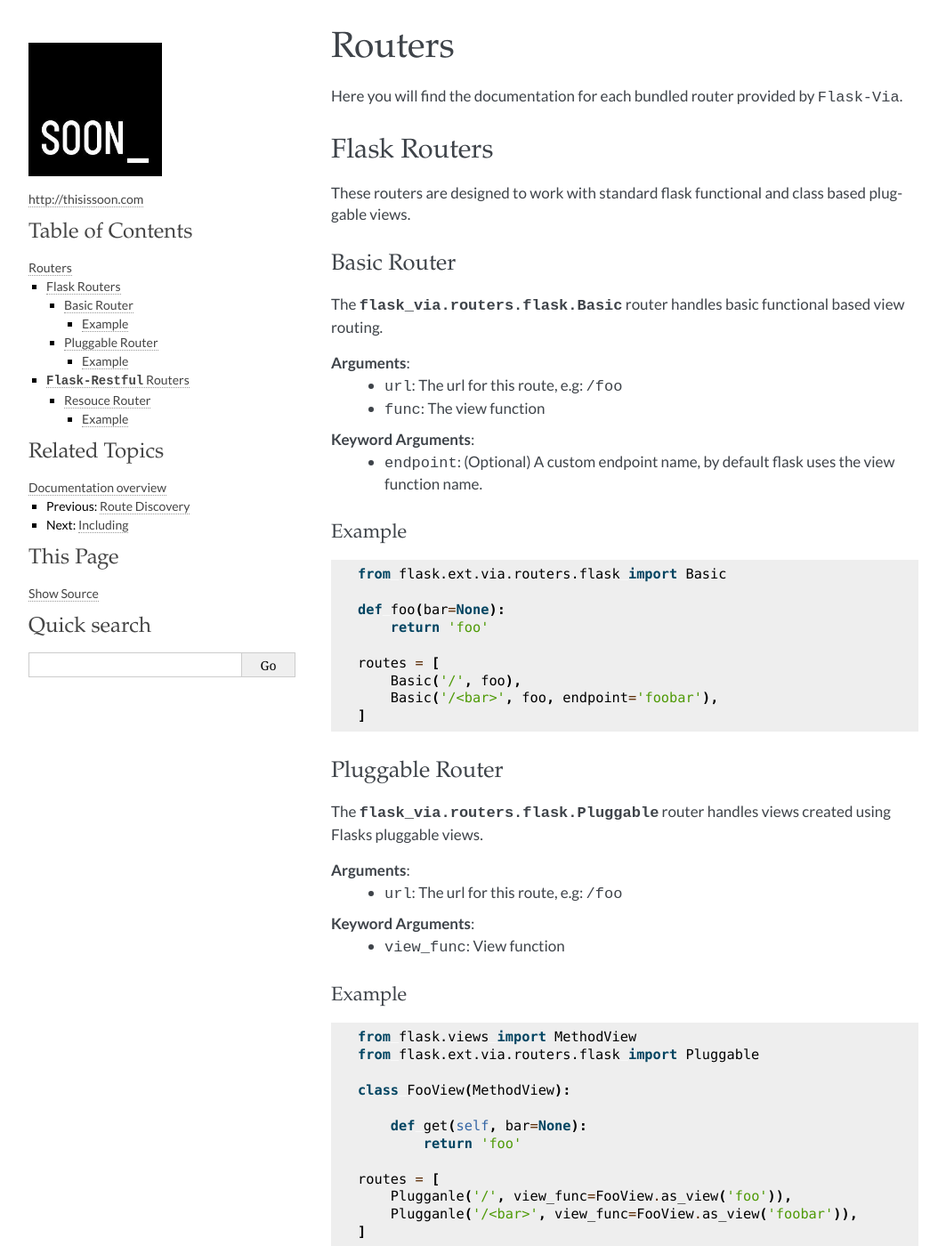
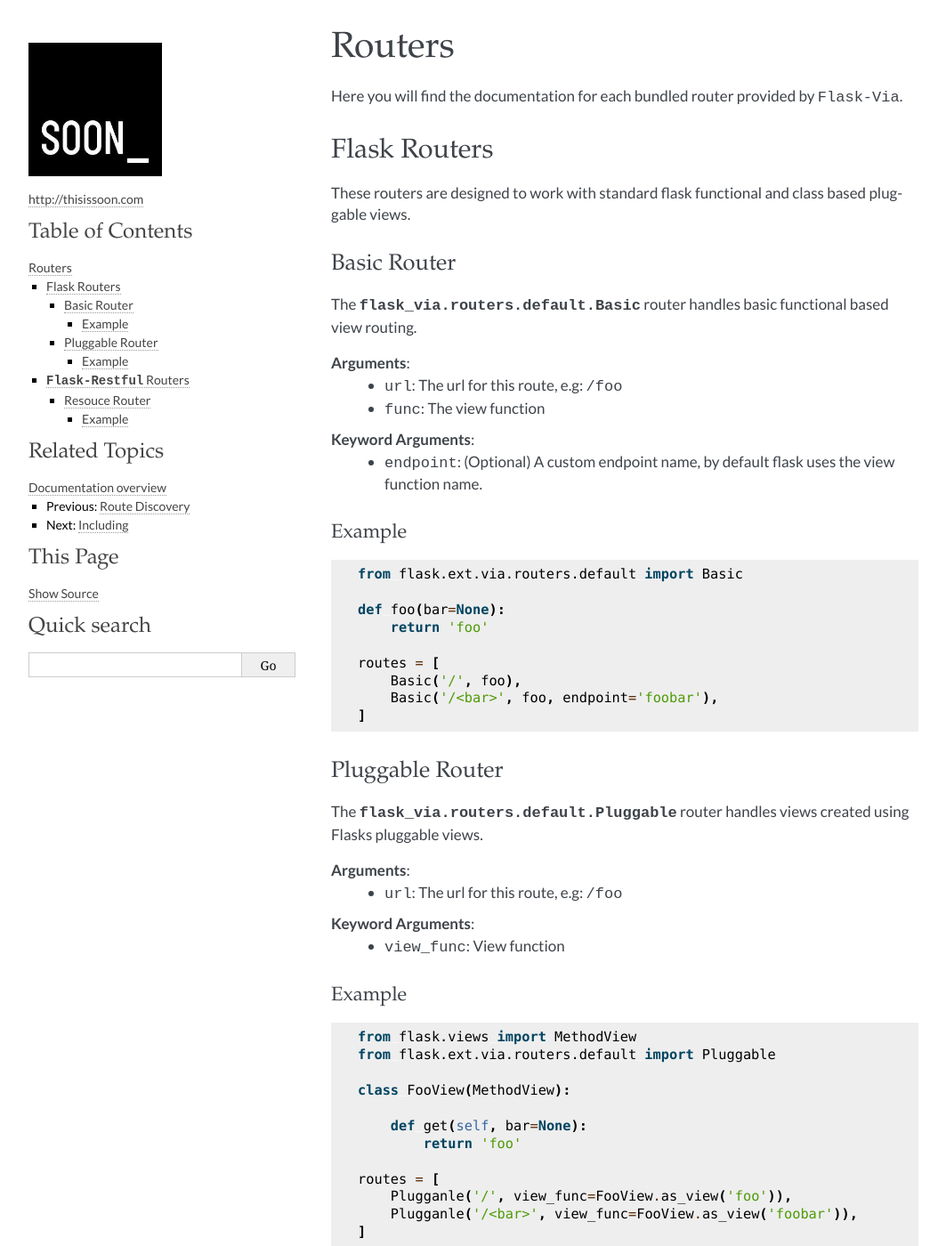
Before and after one commit to thisissoon/Flask-Via, a Sphinx documentation site: the page built from docs/routers.rst, in a window 1280 px wide and 1400 px high. Shown: the whole window at 89% size, without its empty margins (98-1161 px from the left). Built offline with Sphinx 7.4.7, drawn with Linux system fonts in a browser that asks for light colours; some web fonts are replaced.

Commit message:
Updating docs

```diff
--- a/docs/api.rst
+++ b/docs/api.rst
@@ -12,7 +12,7 @@
     :special-members: __init__
     :show-inheritance:
 
-.. automodule:: flask_via.routers.flask
+.. automodule:: flask_via.routers.default
     :members:
     :private-members:
     :special-members: __init__
--- a/docs/examples.rst
+++ b/docs/examples.rst
@@ -9,3 +9,4 @@
 * `Mixed Routers Example Example <https://github.com/thisissoon/Flask-Via/blob/master/flask_via/examples/mixed.py>`_
 * `Basic Restful Example <https://github.com/thisissoon/Flask-Via/blob/master/flask_via/examples/restful.py>`_
 * `Small Application Example <https://github.com/thisissoon/Flask-Via/tree/master/flask_via/examples/small>`_
+* `Blueprint Application Example <https://github.com/thisissoon/Flask-Via/tree/master/flask_via/examples/blueprints>`_
--- a/docs/include.rst
+++ b/docs/include.rst
@@ -42,11 +42,11 @@
 
 In the ``foo.routes`` we would have::
 
-    from flask.ext.via.routes import flask
+    from flask.ext.via.routes import default
     from foo.bar.views import some_view
 
     routes = [
-        flask.Basic('/bar', some_view)
+        default.Basic('/bar', some_view)
     ]
 
 You can see this in action with the
--- a/docs/quickstart.rst
+++ b/docs/quickstart.rst
@@ -27,7 +27,7 @@
 
     from flask import Flask
     from flask.ext.via import Via
-    from flask.ext.via.routers.flask import Basic
+    from flask.ext.via.routers.default import Basic
 
     app = Flask(__name__)
 
@@ -46,7 +46,7 @@
         app.run(debug=True)
 
 Lines ``10-13`` show how routes are defined in a list using the basic flask
-router class (:py:class:`flask_via.routers.flask.Basic`).
+router class (:py:class:`flask_via.routers.default.Basic`).
 
 Line ``16`` shows how we ``Flask-Via`` looks for where routes are defined, this
 can be set as we have done above or using the ``VIA_ROUTES_MODULE`` application
--- a/docs/route_discovery.rst
+++ b/docs/route_discovery.rst
@@ -72,11 +72,11 @@
 
 Within ``routes.py`` we have::
 
-    from flask.ext.via.routers import flask
+    from flask.ext.via.routers import default
 
     urls = [
-        flask.Basic('/', home),
-        flask.Basic('/about', about),
+        default.Basic('/', home),
+        default.Basic('/about', about),
     ]
 
 Within ``app.py`` we have::
--- a/docs/routers.rst
+++ b/docs/routers.rst
@@ -13,7 +13,7 @@
 Basic Router
 ~~~~~~~~~~~~
 
-The :py:class:`flask_via.routers.flask.Basic` router handles basic functional
+The :py:class:`flask_via.routers.default.Basic` router handles basic functional
 based view routing.
 
 **Arguments**:
@@ -29,7 +29,7 @@
 
 .. sourcecode:: python
 
-    from flask.ext.via.routers.flask import Basic
+    from flask.ext.via.routers.default import Basic
 
     def foo(bar=None):
         return 'foo'
@@ -42,7 +42,7 @@
 Pluggable Router
 ~~~~~~~~~~~~~~~~
 
-The :py:class:`flask_via.routers.flask.Pluggable` router handles views created
+The :py:class:`flask_via.routers.default.Pluggable` router handles views created
 using Flasks pluggable views.
 
 **Arguments**:
@@ -57,7 +57,7 @@
 .. sourcecode:: python
 
     from flask.views import MethodView
-    from flask.ext.via.routers.flask import Pluggable
+    from flask.ext.via.routers.default import Pluggable
 
     class FooView(MethodView):
 
```
